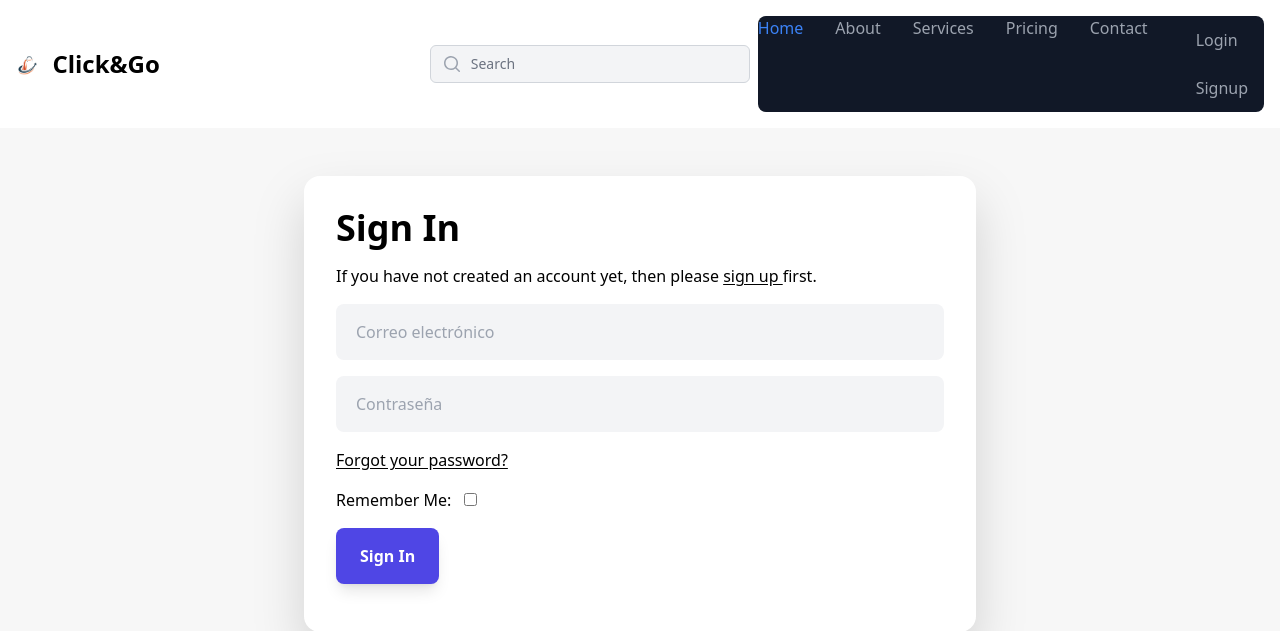
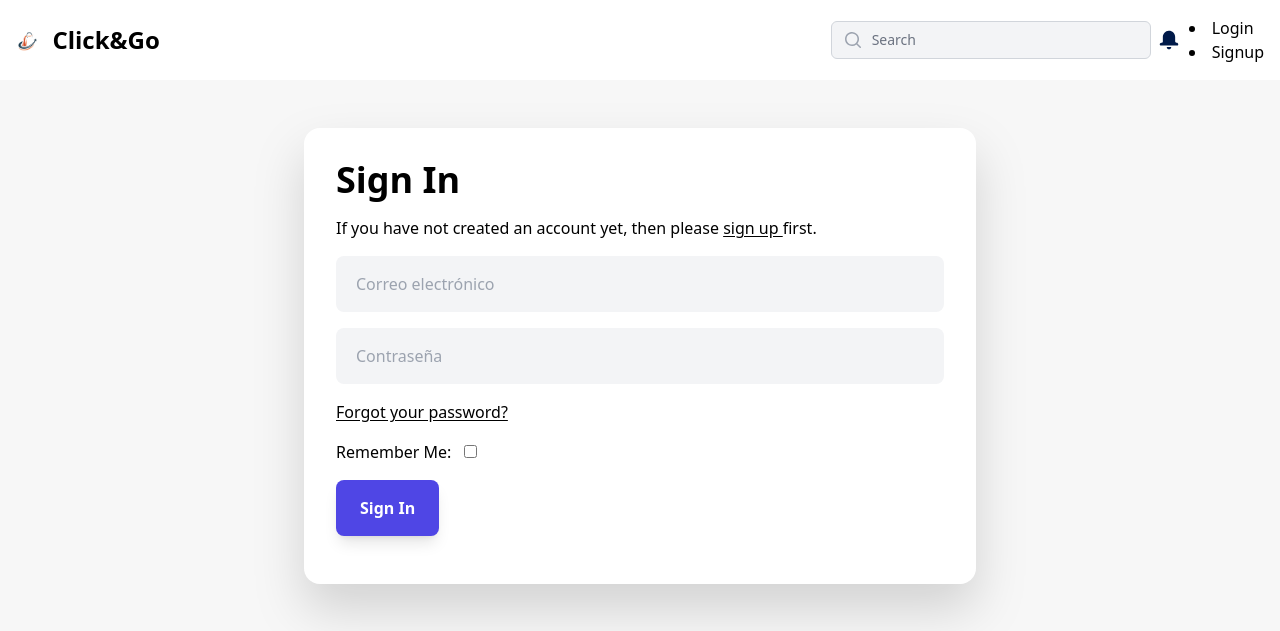
Before and after one commit to LanLop1/proyecto_final, a Django app: a page that uses django-starter/templates/includes/header.html in a window 1280 px wide. Shown: the top 631 px of the page. Run offline with Django 5.2, Linux system fonts and the light colour scheme; parts of the project's set-up code (start-up, migrations or seed data) failed here and were passed over; some libraries are stand-ins or nearby versions.

Commit message:
header definitivo

```diff
--- /dev/null
+++ b/django-starter/static/CSS/header.css
@@ -0,0 +1,48 @@
+/* Notification Badge */
+.notification-count {
+    position: absolute;
+    top: -8px;
+    right: -8px;
+    background-color: #E53E3E; /* Corresponde a bg-red-600 de Tailwind */
+    color: #fff; /* Texto en blanco */
+    border-radius: 50%; /* Bordes redondeados */
+    padding: 0.2rem 0.3rem; /* Espaciado interno */
+    font-size: 0.75rem; /* Tamaño de letra pequeño */
+    font-weight: bold; /* Texto en negrita */
+    min-width: 20px; /* Ancho mínimo */
+    text-align: center; /* Texto centrado */
+    box-shadow: 0 0 4px rgba(0, 0, 0, 0.5); /* Sombra */
+    z-index: 10; /* Para estar sobre otros elementos */
+    animation: pulse 1.5s infinite; /* Animación de pulso */
+}
+
+.notification-icon {
+    position: relative;
+    display: flex;
+    align-items: center;
+    margin-right: 10px;
+}
+
+#bell-icon {
+    transition: transform 0.6s ease; /* Transición suave */
+}
+
+#bell-icon:hover {
+    transform: scale(1.3); /* Aumenta tamaño al pasar el ratón */
+}
+
+/* Animación de pulso */
+@keyframes pulse {
+    0% {
+        transform: scale(1);
+        opacity: 1;
+    }
+    50% {
+        transform: scale(1.15);
+        opacity: 0.9;
+    }
+    100% {
+        transform: scale(1);
+        opacity: 1;
+    }
+}
--- a/django-starter/templates/includes/header.html
+++ b/django-starter/templates/includes/header.html
@@ -48,7 +48,7 @@
           }
 </style>
 <header>
-  <link rel="stylesheet" href="./CSS/header.css">
+  <link rel="stylesheet" href="/static/CSS/header.css">
   <nav class="border-gray-200 bg-gray-900">
     <div class="max-w-screen-xl flex flex-wrap items-center justify-between mx-auto p-4">
       <a href="{% url 'pagina_home' %}" class="flex items-center space-x-3 rtl:space-x-reverse">
@@ -77,27 +77,24 @@
           </div>
         </div>
       </div>
-      <div class="hidden w-full md:block md:w-auto" id="navbar-default">
-        <ul class="font-medium flex flex-col p-4 md:p-0 mt-4 border border-gray-100 rounded-lg bg-gray-800 md:flex-row md:space-x-8 rtl:space-x-reverse md:mt-0 md:border-0 md:bg-gray-900">
-          <li>
-            <a href="/" class="block py-2 px-3 text-white bg-blue-700 rounded md:bg-transparent md:text-blue-500 md:p-0" aria-current="page">Home</a>
-          </li>
-          <li>
-            <a href="#" class="block py-2 px-3 text-gray-400 rounded hover:bg-gray-700 md:hover:bg-transparent md:border-0 md:hover:text-blue-500 md:p-0">About</a>
-          </li>
-          <li>
-            <a href="#" class="block py-2 px-3 text-gray-400 rounded hover:bg-gray-700 md:hover:bg-transparent md:border-0 md:hover:text-blue-500 md:p-0">Services</a>
-          </li>
-          <li>
-            <a href="#" class="block py-2 px-3 text-gray-400 rounded hover:bg-gray-700 md:hover:bg-transparent md:border-0 md:hover:text-blue-500 md:p-0">Pricing</a>
-          </li>
-          <li>
-            <a href="#" class="block py-2 px-3 text-gray-400 rounded hover:bg-gray-700 md:hover:bg-transparent md:border-0 md:hover:text-blue-500 md:p-0">Contact</a>
-          </li>
-          <li>
-            <ul class="navitems block items-center justify-center h-full py-2 px-3 text-gray-400 rounded hover:bg-gray-700 md:hover:bg-transparent md:border-0 md:hover:text-blue-500 md:p-0">
+      <!-- Notification Icon -->
+      <a href="{% url 'notification_list' %}" class="relative flex items-center notification-icon">
+        <svg id="bell-icon" enable-background="new 0 0 52 52" height="30" viewBox="0 0 52 52" width="20" xmlns="http://www.w3.org/2000/svg">
+          <g fill="#001a49">
+            <path d="m46 33h-.5c-1.9 0-3.5-1.6-3.5-3.5v-11.5c0-9.1-7.6-16.4-16.8-16-8.6.4-15.2 7.8-15.2 16.5v11.1c0 1.9-1.6 3.4-3.5 3.4h-.5c-2.2 0-4 1.9-4 4.1v1.5c0 .7.7 1.4 1.5 1.4h45c.8 0 1.5-.7 1.5-1.5v-1.5c0-2.2-1.8-4-4-4z"/>
+            <path d="m30.9 44h-9.8c-.6 0-1.1.6-1 1.2.5 2.8 3 4.8 5.9 4.8s5.4-2.1 5.9-4.8c.1-.6-.4-1.2-1-1.2z"/>
+          </g>
+        </svg>
+
+        {% if unread_count > 0 %}
+        <span class="notification-count">{{ unread_count }}</span>
+        {% endif %}
+      </a>
+      <!-- Dropdown Menu placed next to search bar -->
+      <div class="relative">
         {% if request.user.is_authenticated %}
-              <li x-data="{ dropdownOpen: false }" class="relative">
+          <ul>
+          <li id="icono" x-data="{ dropdownOpen: false }" class="relative">
             <a @click="dropdownOpen = !dropdownOpen" @click.away="dropdownOpen = false" class="cursor-pointer select-none">
               <img x-bind:class="dropdownOpen" class="h-8 w-8 rounded-full object-cover" src="{{ user.profile.avatar }}"/>
             </a>
@@ -107,23 +104,33 @@
               x-transition:enter-end="opacity-100 translate-y-0 scale-100">
               <ul class="hoverlist [&>li>a]:justify-end">
                 <li><a href="{% url 'profile' %}">{{ user.profile.name }}</a></li>
-                    <li><a href="{% url 'profile-edit' %}">Edit Profile</a></li>
-                    <li><a href="{% url 'profile-settings' %}">Settings</a></li>
+                <li><a href="{% url 'profile-edit' %}">Editar Prerfil</a></li>
+                <li><a href="{% url 'profile-settings' %}">Ajustes</a></li>
+                <li><a href="{% url 'stores:create_or_edit_store' %}">Tienda</a></li>
+                <li><a href="{% url 'create_product' %}">Productos</a></li>
                 <li><a href="{% url 'account_logout' %}">Log Out</a></li>
               </ul>
             </div>
           </li>
+          </ul>
         {% else %}
         <li><a href="{% url 'account_login' %}">Login</a></li>
         <li><a href="{% url 'account_signup' %}?next={% url 'profile-onboarding' %}">Signup</a></li>
         {% endif %}
-            </ul>
-          </li>
-        </ul>
       </div>
     </div>
-  </div>
+  </nav>
+
+  <script>
+    // Script para mostrar/ocultar el popup de resultados
+    document.body.addEventListener('htmx:afterSwap', function(event) {
+      if (event.detail.target.id === 'resultados') {
+        event.detail.target.classList.toggle('hidden', event.detail.target.innerHTML.trim() === '');
+      }
+    });
+  </script>
 </header>
+
 <script>
   // Script para mostrar/ocultar el popup de resultados
   document.body.addEventListener('htmx:afterSwap', function(event) {
@@ -132,15 +139,15 @@
       }
   });
 
-        {% comment %} // Escuchar clic en el body
+  // Escuchar clic en el body
   document.body.addEventListener('click', function(event) {
       // Obtener el div con id 'resultados'
       var resultados = document.getElementById('resultados');
 
       // Verificar si el clic no se realizó dentro del div 'resultados'
-            if (!resultados.contains(event.target)) {
+      if (resultados && !resultados.contains(event.target)) {
           // Ocultar el div agregando la clase 'hidden'
           resultados.classList.add('hidden');
-            } {% endcomment %}
+      }
+  });
 </script>
-</nav>
```
Lines whose indentation alone changed are shown as unchanged.
